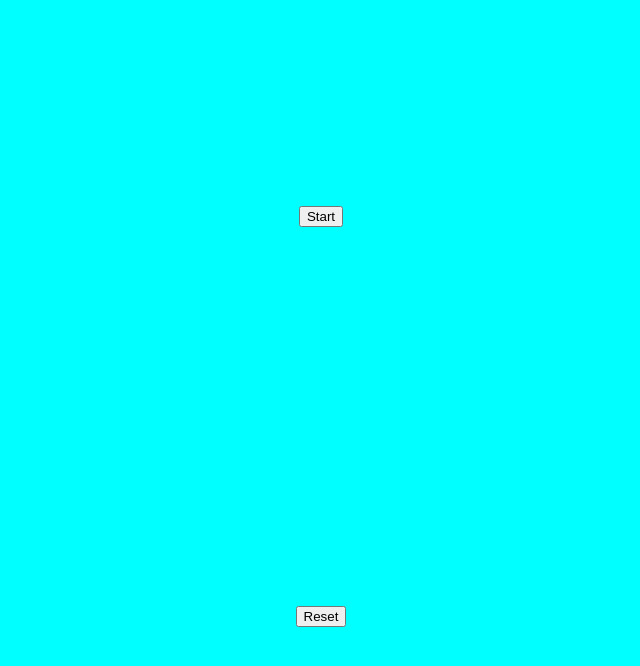
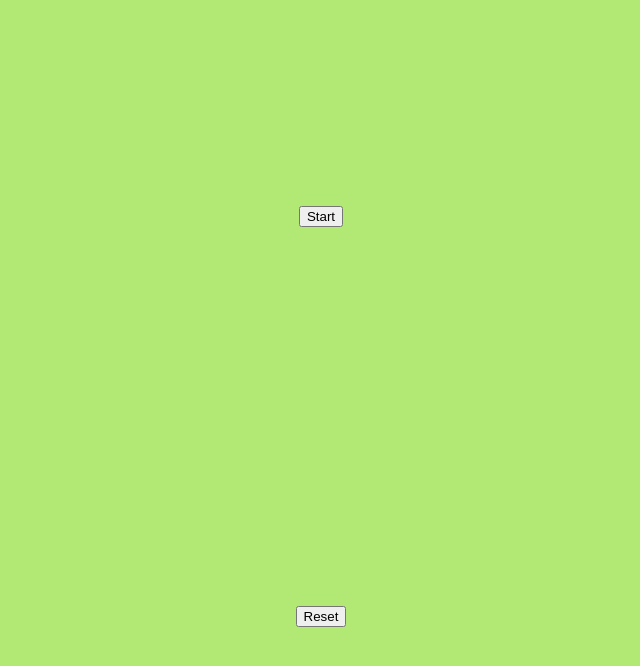
Before and after one commit to KaramSaffarinii/JavaScript, a plain HTML site: page index.html in a window 1280 px wide. Both pictures are taken after a click on the button "Start". Shown: the whole page, without its empty margins (319-959 px from the left). Drawn offline with Linux system fonts and the light colour scheme.

Commit message:
Background-color change program

```diff
--- a/index.html
+++ b/index.html
@@ -9,6 +9,27 @@
   <body>
     <button id="startButton">Start</button>
     <button id="resetButton">Reset</button>
-    <script></script>
+    <script>
+      let intervalid;
+      document
+        .getElementById("startButton")
+        .addEventListener("click", function () {
+          clearInterval(intervalid);
+
+          intervalid = setInterval(function () {
+            const randomColor = Math.floor(Math.random() * 16777215).toString(
+              16
+            );
+            document.body.style.backgroundColor = "#" + randomColor;
+          }, 500);
+        });
+
+      document
+        .getElementById("resetButton")
+        .addEventListener("click", function () {
+          clearInterval(intervalid);
+          document.body.style.backgroundColor = "#00ffff";
+        });
+    </script>
   </body>
 </html>
```
